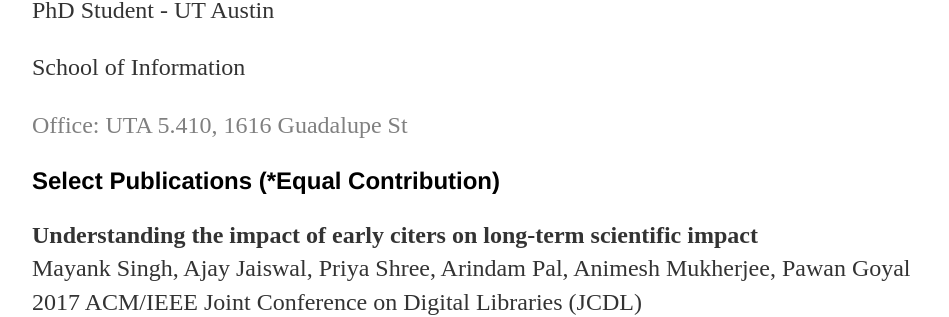
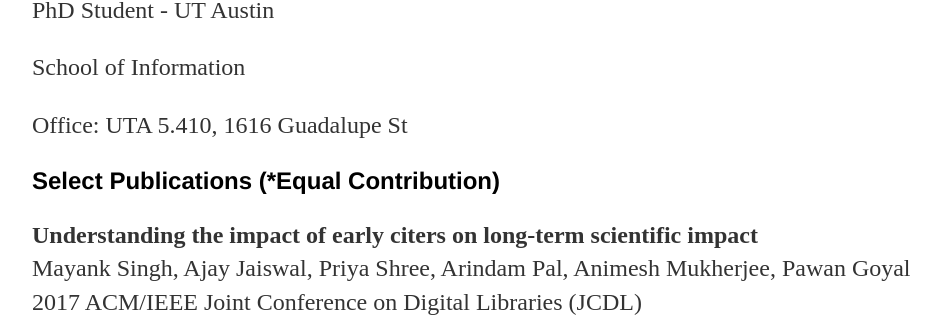
Before and after one commit to Ajay1994/ajay1994.github.io, a Jekyll site: the page built from index.html, in a window 1280 px wide. Shown: the part 878-1195 px from the top of the page, without its empty margins (160-1109 px from the left). Built offline with Jekyll 4.4.1, drawn with Linux system fonts in a browser that asks for light colours.

Commit message:
Update index.html

```diff
--- a/index.html
+++ b/index.html
@@ -23,7 +23,7 @@ title: Ajay Jaiswal Homepage
 			<h1>Ajay Jaiswal</h1>
 			<p>PhD Student - UT Austin</p>
 			<p>School of Information</p>
-			<p style="color:grey">Office: UTA 5.410, 1616 Guadalupe St</p>
+			<p>Office: UTA 5.410, 1616 Guadalupe St</p>
 		</div>
 		<h2 style = "font-size:24px">Select Publications (*Equal Contribution)</h2>
 			<p><strong>Understanding the impact of early citers on long-term scientific impact</strong><br/>
```
